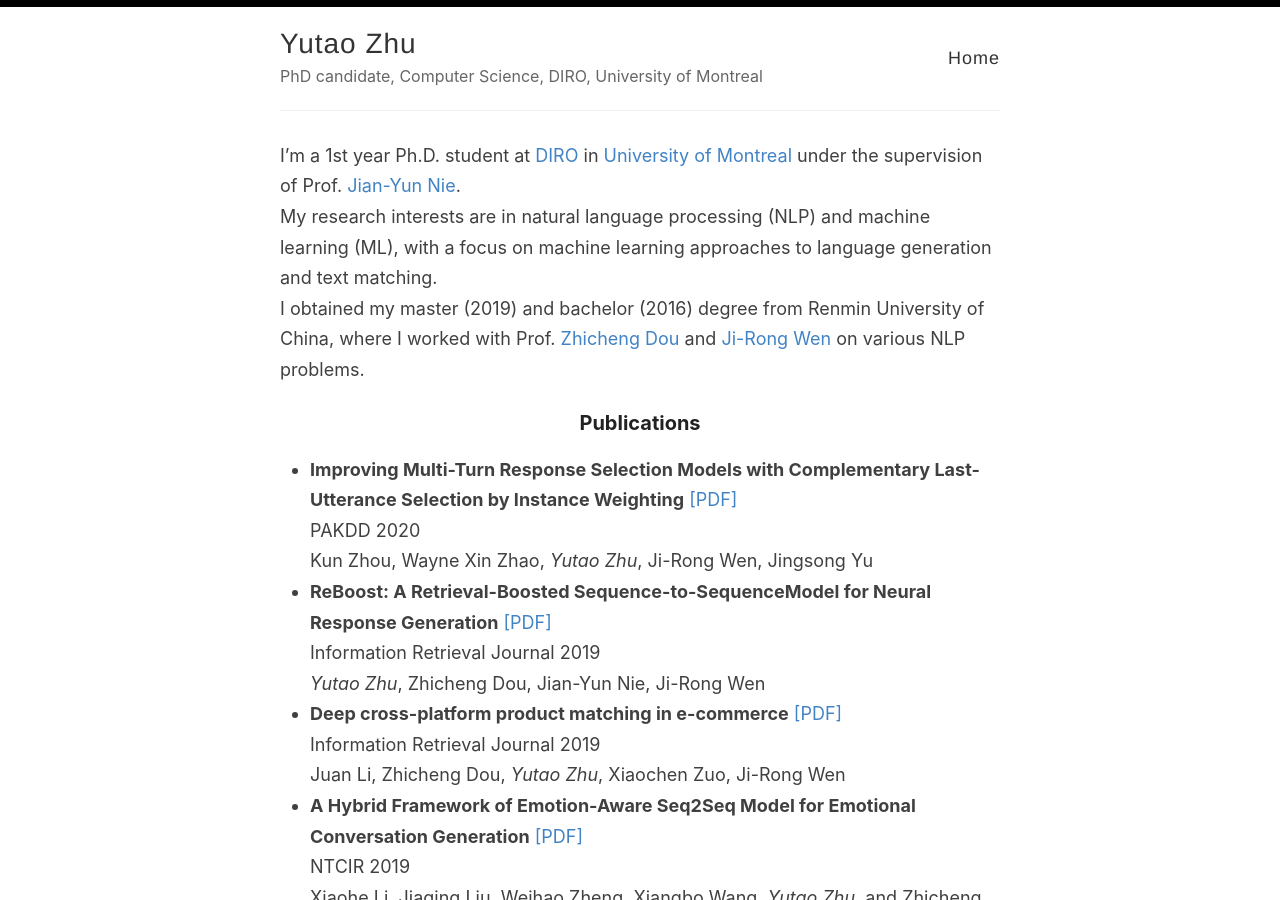
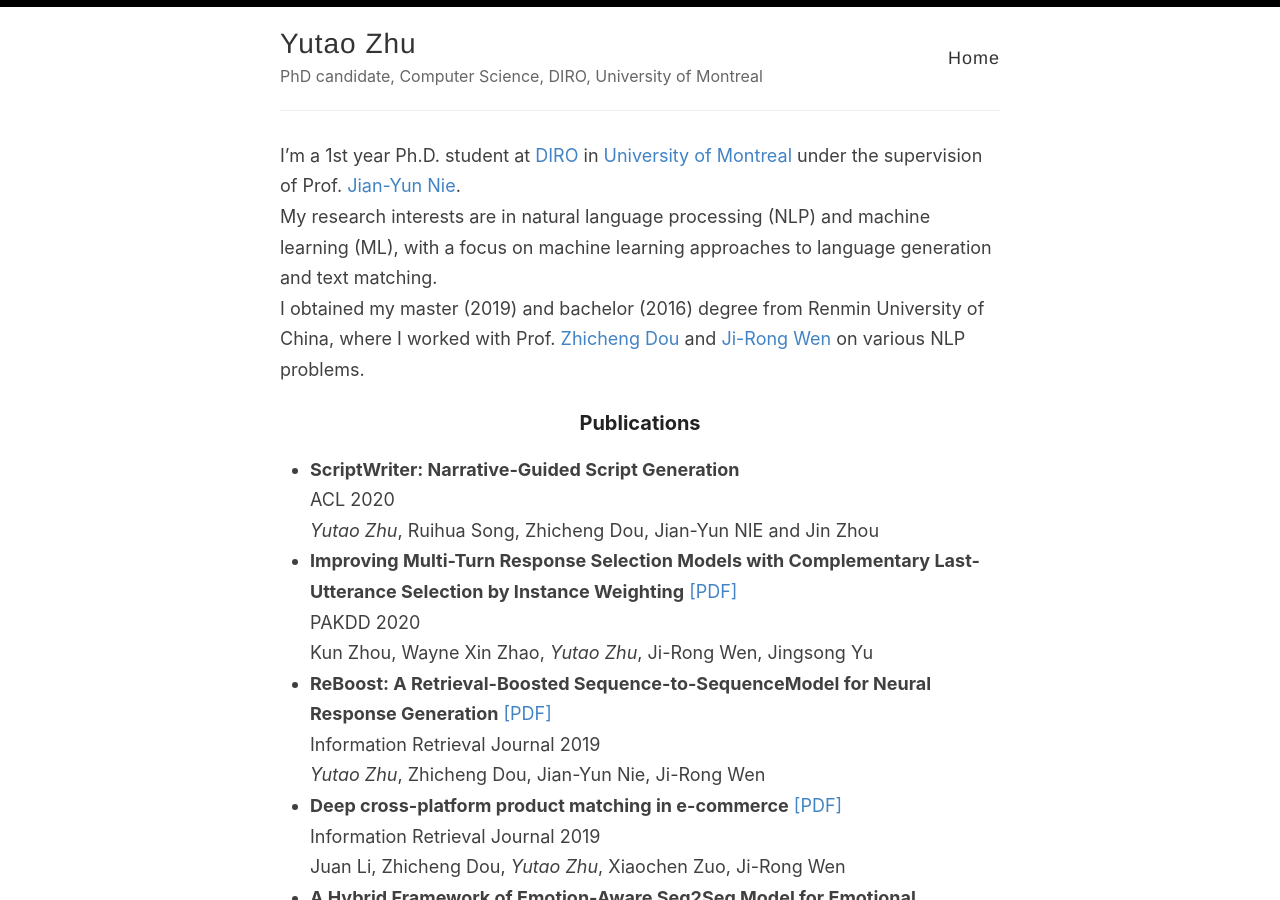
Before and after one commit to DaoD/homepage, a Jekyll site: the page built from index.md, in a window 1280 px wide and 900 px high. Built offline with Jekyll 4.4.1, drawn with Linux system fonts in a browser that asks for light colours; our own code applies the rules of GitHub Pages for plain Markdown files.

Commit message:
Update index.md

```diff
--- a/index.md
+++ b/index.md
@@ -3,6 +3,9 @@ My research interests are in natural language processing (NLP) and machine learn
 I obtained my master (2019) and bachelor (2016) degree from Renmin University of China, where I worked with Prof. [Zhicheng Dou](http://playbigdata.ruc.edu.cn/dou) and [Ji-Rong Wen](https://scholar.google.com/citations?user=tbxCHJgAAAAJ) on various NLP problems.
 
 ### Publications
+- **ScriptWriter: Narrative-Guided Script Generation**
+ACL 2020
+_Yutao Zhu_, Ruihua Song, Zhicheng Dou, Jian-Yun NIE and Jin Zhou
 - **Improving Multi-Turn Response Selection Models with Complementary Last-Utterance Selection by Instance Weighting** [\[PDF\]](https://arxiv.org/pdf/2002.07397.pdf)
 PAKDD 2020
 Kun Zhou, Wayne Xin Zhao, _Yutao Zhu_, Ji-Rong Wen, Jingsong Yu
```
